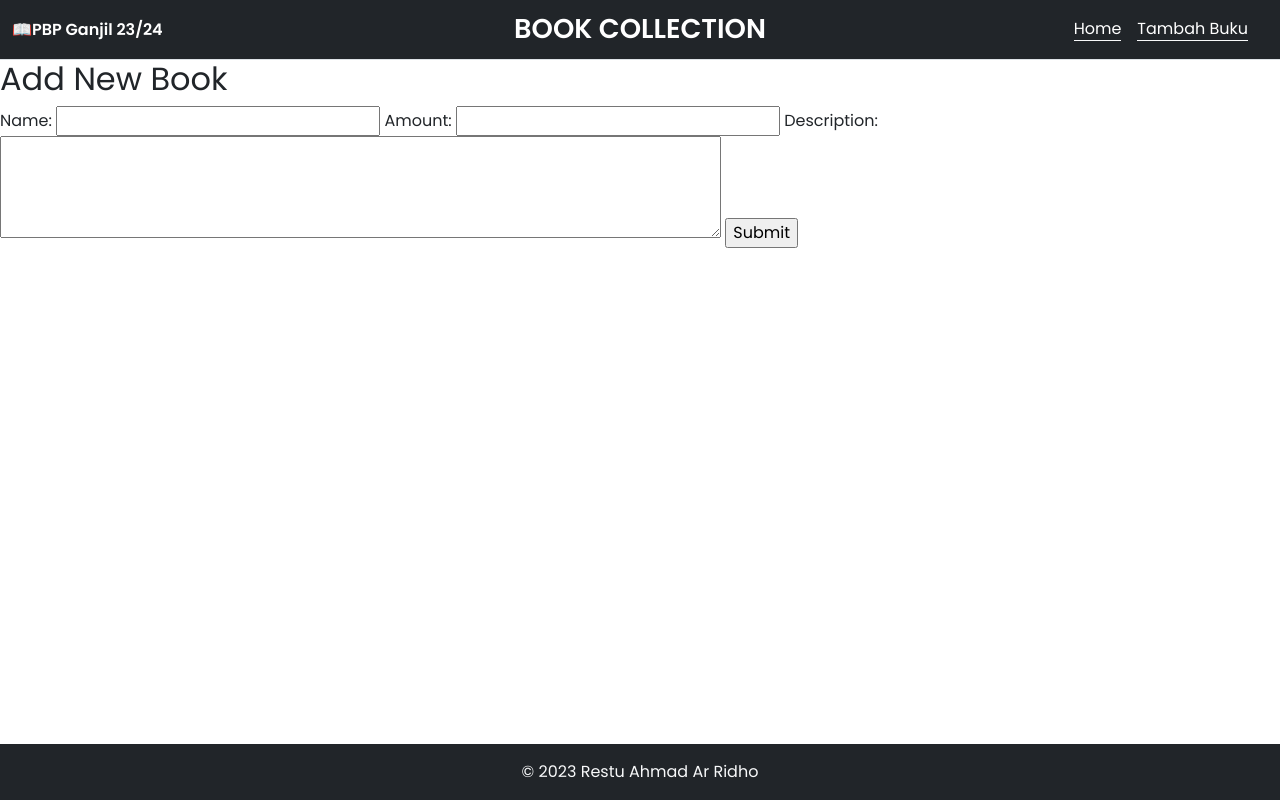
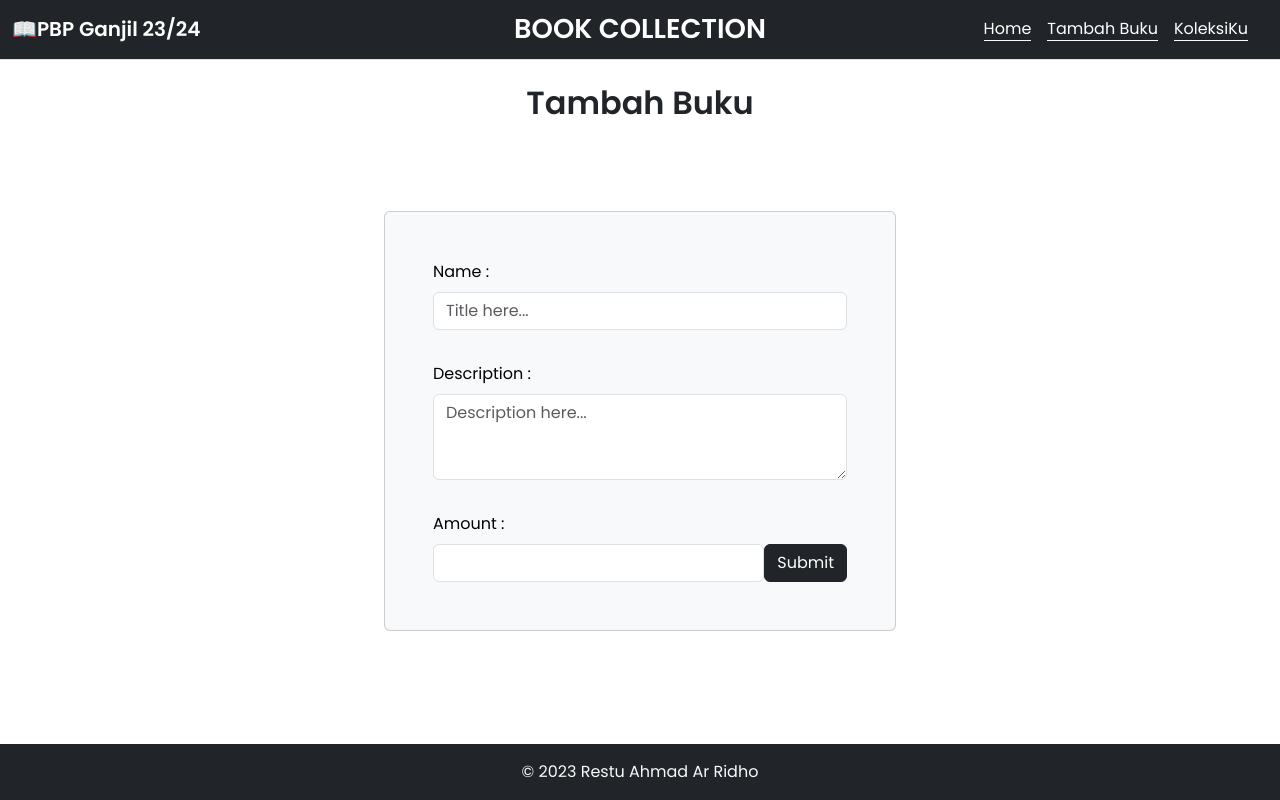
Before and after one commit to restuaar/book-collection, a Django app: page /tambah_buku/ in a window 1280 px wide. Run offline with Django 4.2, Linux system fonts and the light colour scheme.

Commit message:
refactor: semua file html jadi menggunakan bootstrap

```diff
--- a/main/templates/index.html
+++ b/main/templates/index.html
@@ -3,7 +3,7 @@
 {% block style %}
 <style>
   .center {
-    min-height: calc(100vh - 15rem);
+    min-height: calc(100vh - 13.2rem);
     display: flex;
     flex-direction: column;
     justify-content: center;
--- a/main/templates/tambah_buku.html
+++ b/main/templates/tambah_buku.html
@@ -1,20 +1,43 @@
 {% extends 'base.html' %}
 
+{% block title %} Tambah | Book Collection{% endblock title%}
+
+{% block style %}
+<style>
+	.container-form {
+		width: 40%;
+		margin: auto;
+	}
+</style>
+{% endblock style %}
+
 {% block content %}
-<h2 class="heading-add">Add New Book</h2>
+<div class="py-4 text-center">
+		<h2 class="fw-bold">Tambah Buku</h2>
+</div>
+<div class="container-form card p-5 text-bg-light">
+		<form method="POST" class="row g-3">
+				{% csrf_token %}
 
-<form method="POST">
-    {% csrf_token %}
-    <label for="name">Name:</label>
-    <input type="text" id="name" name="name" required>
+				<div class="mb-3">
+					<label class="form-label">Name :</label>
+					<input type="text" class="form-control" placeholder="Title here...">
+				</div>
+				<div class="mb-3">
+					<label class="form-label">Description :</label>
+					<textarea class="form-control" rows="3" placeholder="Description here..."></textarea>
+				</div>
+				<div class="d-flex justify-content-between">
+					<div>
+						<label class="form-label">Amount :</label>
+						<input type="number" class="form-control">
+					</div>
+					<div class="align-self-end">
+						<button type="submit" class="btn btn-dark">Submit</button>
+					</div>
+				</div>
+		</form>
+</div>
 
-    <label for="amount">Amount:</label>
-    <input type="number" id="amount" name="amount" required>
-
-    <label for="description">Description:</label>
-    <textarea id="description" name="description" rows="4" cols="50" required></textarea>
-
-    <input class='cta-button' type="submit" value="Submit">
-</form>
 
 {% endblock %}
--- a/templates/base.html
+++ b/templates/base.html
@@ -31,10 +31,6 @@
       * {
         font-family: "Poppins", sans-serif;
       }
-      .bold {
-        font-weight: bolder;
-        font-size: 1rem;
-      }
       .h1 {
         font-size: 1.7rem;
       }
@@ -42,18 +38,18 @@
     {% block style %}
     {% endblock style %}
   </head>
-  <body>
+  <body class="d-flex flex-column min-vh-100">
       <nav
       class="navbar navbar-expand bg-dark border-bottom border-body navbar-dark"
     >
       <div class="container-fluid">
         <a
-          class="navbar-brand mb-0 h2 col bold"
+          class="navbar-brand mb-0 h2 col fw-bold"
           href="#"
           ><span role="img">📖</span>PBP Ganjil 23/24</a
         >
         <div class="col justify-content-center">
-          <p class="navbar-brand mb-0 h1 text-center bold">BOOK COLLECTION</p>
+          <p class="navbar-brand mb-0 h1 text-center fw-bold">BOOK COLLECTION</p>
         </div>
         <div class="col">
           <ul class="navbar-nav container-fluid justify-content-end">
@@ -71,6 +67,13 @@
                 ><span class="border-bottom border-light">Tambah Buku</span></a
               >
             </li>
+            <li class="nav-item">
+              <a
+                class="nav-link active"
+                href="{% url 'main:show_main' %}"
+                ><span class="border-bottom border-light">KoleksiKu</span></a
+              >
+            </li>
           </ul>
         </div>
       </div>
@@ -78,13 +81,15 @@
 
     {% block content %} {% endblock content %}
 
-    <div class="container-fluid bg-dark position-absolute bottom-0 end-0">
+      <div class="container-fluid bg-dark mt-auto">
         <footer class="d-flex justify-content-center align-items-center py-3 m-0">
           <div class="col-md-4 d-flex align-items-center justify-content-center">
             <p class="mb-3 mb-md-0 text-light">&copy; 2023 Restu Ahmad Ar Ridho</p>
           </div>
+        </footer>
       </div>
 
+    </div>
       <script
       src="https://cdn.jsdelivr.net/npm/bootstrap@5.3.2/dist/js/bootstrap.bundle.min.js"
       integrity="sha384-C6RzsynM9kWDrMNeT87bh95OGNyZPhcTNXj1NW7RuBCsyN/o0jlpcV8Qyq46cDfL"
```
Also changed, not shown: main/templates/main.html (+35 -13 lines), templates/dummy.html (+16 -0 lines). Lines whose indentation alone changed are shown as unchanged.
